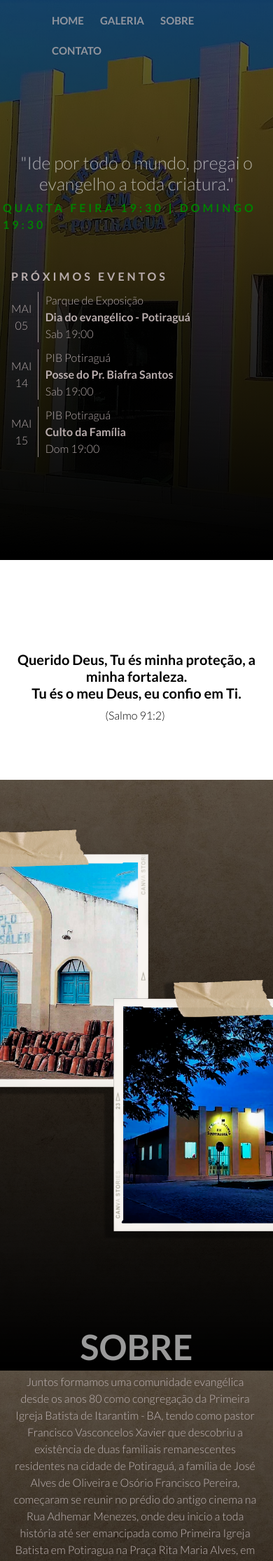
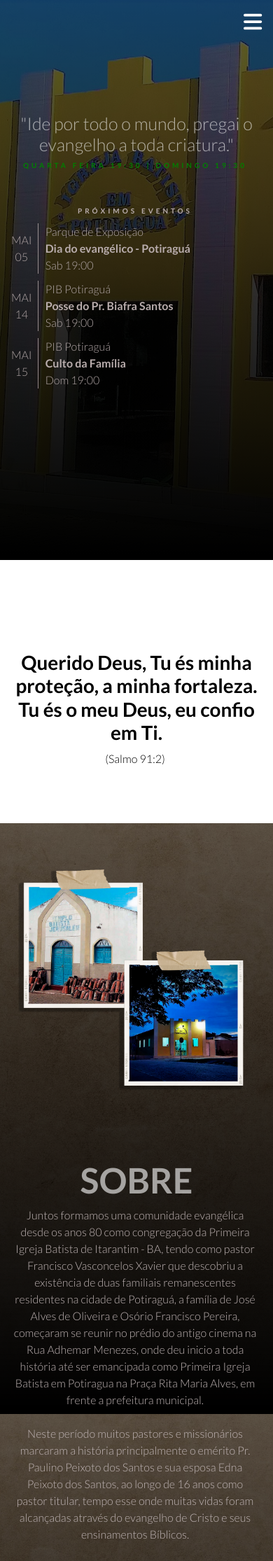
Before and after one commit to miqueiassousa/pibpotiragua, a PHP site: page / in a window 390 px wide; the page is wider, and only the part inside the window is pictured. Shown: the top 2230 px of that part at 70% size. Run offline with PHP 8.4, Linux system fonts and the light colour scheme; some libraries are stand-ins or nearby versions.

Commit message:
Alterações e correções menu mobile

```diff
--- a/css/custom.css
+++ b/css/custom.css
@@ -80,8 +80,13 @@
 
 
 /* menu btn styling */
-nav .menu-btn {
-    display: none;
+nav .menu-btn{
+	display: none;
+}
+
+.menu-icone {
+    color: #fff;
+    font-size: 30px;
 }
 
 .scroll-up-btn {
--- a/css/responsive.css
+++ b/css/responsive.css
@@ -2,6 +2,10 @@
 
     .colunas .coluna1 {
         display: none;
+    }
+
+    .colunas {
+        margin: 30px 0 0 0;
     }
 
     .coluna1,
@@ -9,9 +13,9 @@
     .coluna3,
     .coluna4,
     .coluna5 {
-       display: flex;
-       margin: 0;
-       padding: 0;
+        display: flex;
+        margin: 0;
+        padding: 0;
     }
 
     .colunas {
@@ -27,15 +31,84 @@
     .conteudo-1 {
         padding: 0 0 30px 0;
     }
+
 }
 
 
 @media (max-width: 574.00px) {
 
+    .redesocial-menu {
+        display: none;
+    }
+    /* MENU MOBILE */
+
+    #header .navbar-brand img {
+        max-width: 180px;
+    }
+
+    #header .navbar-collapse {
+        width: 100%;
+    }
+
+
+    /* MENU */
+    #header .navbar .menu-btn {
+        display: block;
+        z-index: 999;
+    }
+
+    .menu-btn i.active:before {
+        content: "\f00d";
+    }
+
+    /* NAV BAR */
+    #header .navbar .menu {
+        position: fixed;
+        height: 100vh;
+        width: 100%;
+        left: -100%;
+        top: 0;
+        background: rgb(0, 0, 0);
+        text-align: center;
+        padding-top: 80px;
+        transition: all 0.3s ease;
+
+    }
+
+    #header .navbar .menu.active {
+        left: 0;
+    }
+
+    #header .navbar .menu li {
+        display: block;
+    }
+
+    #header .navbar .menu li a {
+        display: inline-block;
+        margin: 20px 0;
+        font-size: 25px;
+    }
+
+    #header .navbar .menu-btn i.active:before {
+        content: "/f00d";
+    }
+
+    .sobre-texto img {
+        width: 350px;
+        height: 350px;
+    }
+
+    .titulo2 {
+        font-size: 10px;
+        align-items: center;
+        justify-content: center;
+    }
+
     .jovens img {
         width: 300px;
         height: 300px;
     }
+
     .menu-geral {
         margin: 0;
         padding: 0px;
@@ -64,12 +137,18 @@
         margin: 0;
     }
 
-    #servicos .text-button {
+    #galeria .text-button {
         font-size: 10px;
     }
 
-    #versiculo .titulo {
+    #galeria .titulo {
         font-size: 20px;
+    }
+
+    .text-button {
+        margin: 0;
+        padding: 0;
+        background-color: red;
     }
 
     .colunas {
@@ -82,10 +161,11 @@
     .coluna3,
     .coluna4,
     .coluna5 {
-       margin: 10px;
+        margin: 10px;
     }
 
-    .coluna1 img, .linha-vertical {
+    .coluna1 img,
+    .linha-vertical {
         display: none;
     }
 
--- a/index.php
+++ b/index.html
@@ -38,40 +38,43 @@
 
     <div class="menu-geral">
         <div id="header">
+            <!-- <div class="container"> -->
             <div class="container">
-                <nav class="navbar navbar-expand-lg navbar-light">
-                    <div class="container">
+                <nav class="navbar navbar-expand-lg navbar-light justify-content-between">
+
+                    <!-- <button class="navbar-toggler" type="button" data-toggle="collapse" data-target="#navbarNav" aria-controls="navbarNav" aria-expanded="false" aria-label="Toggle navigation">
+                            <span class="navbar-toggler-icon"></span>
+                        </button> -->
+                    <!-- <div class="collapse navbar-collapse" id="navbarNav">-->
                     <div>
                         <ul class="menu">
                             <li><a class="menu-btn" href="#">Home <span class="sr-only">(current)</span></a></li>
                             <li><a class="menu-btn" href="#galeria">Galeria</a></li>
                             <li><a class="menu-btn" href="#sobre">Sobre</a></li>
                             <li><a class="menu-btn" href="#contato">Contato</a></li>
+                        </ul>
 
-                            </ul>
                     </div>
 
-                        <div class="collapse navbar-collapse" id="navbarNav">
-                            <ul class="list navbar-nav">
-
+                    <div class="redesocial-menu">
+                        <ul class="list">
                             <li>
-                                    <a href="https://www.facebook.com/pibjerusalemempotiragua" target="_blank" rel="noopener noreferrer"><i class="redesocial fa-brands fa-facebook"></i></a>
+                                <a href="https://www.facebook.com/pibjerusalempotiragua" target="_blank" rel="noopener noreferrer"><i class="redesocial fa-brands fa-facebook"></i></a>
                             </li>
 
                             <li>
                                 <a href="https://www.instagram.com/juventudepibj/" target="_blank" rel="noopener noreferrer"> <i class="redesocial fa-brands fa-instagram"></i></i></a>
                             </li>
+                        </ul>
 
-
-                            </ul>
                     </div>
-                        <div class="menu-btn">
+                    <div class="menu-btn menu-icone">
                         <i class="fas fa-bars"></i>
                     </div>
+                </nav>
             </div>
-                </nav>
 
-            </div>
+            <!-- </div> -->
         </div> <!-- Fim da Header -->
 
         <section class="conteudo-header">
@@ -167,12 +170,12 @@
     <div id="sobre">
         <div class="container">
             <div class="sobre-texto row flex">
-                <div class="img-igreja col-lg-6 col-sm-6 col-md-12">
+                <div class="img-igreja col-lg-6 col-sm-12 col-md-12">
                     <div>
                         <img src="assets/images/antesedepoisigreja.png" />
                     </div>
                 </div>
-                <div class="conteudo-sobre col-lg-6 col-sm-6 col-md-12">
+                <div class="conteudo-sobre col-lg-6 col-sm-12 col-md-12">
                     <h1 class="titulo1 center">SOBRE</h1>
                     <p class="lato texto">Juntos formamos uma comunidade evangélica desde os anos 80 como congregação
                         da Primeira Igreja Batista de Itarantim - BA, tendo como pastor Francisco Vasconcelos Xavier
@@ -458,7 +461,7 @@
                                 <li><a href="#sobre">Sobre</a></li>
                                 <div class="redes-social">
                                     <li>
-                                        <a href="https://www.facebook.com/pibjerusalemempotiragua" target="_blank" rel="noopener noreferrer"><i class="redesocial fa-brands fa-facebook"></i></a>
+                                        <a href="https://www.facebook.com/pibjerusalempotiragua" target="_blank" rel="noopener noreferrer"><i class="redesocial fa-brands fa-facebook"></i></a>
                                     </li>
 
                                     <li>
@@ -467,7 +470,6 @@
                                 </div>
                             </ul>
                         </div>
-
                     </div>
                 </div>
 
@@ -498,7 +500,7 @@
                 <div class="coluna5 col-lg-1 col-md-2 col-sm-12 ml-0">
                     <div class="column">
                         <p class="titulo">CONTATO</p>
-                        <p class="opaco">(73) 99614-8570</p>
+                        <p class="opaco">(73) 00000-0000</p>
                         <p class="opaco">contato@pibpotiragua.com.br</p>
                     </div>
                 </div>
--- a/js/main.js
+++ b/js/main.js
@@ -1,4 +1,43 @@
 jQuery(document).ready(function ($) {
+
+  /* sticky navbar on scroll script
+  $(window).scroll(function(){
+    if(this.scrollY > 20){
+        $('.navbar').addClass("sticky");
+    }else{
+        $('.navbar').removeClass("sticky");
+    }
+
+
+    // scroll-up button show/hide script
+    if(this.scrollY > 500){
+        $('.scroll-up-btn').addClass("show");
+    }else{
+        $('.scroll-up-btn').removeClass("show");
+    }
+
+
+  });
+  */
+
+  // slide-up script
+  $('.scroll-up-btn').click(function(){
+    $('html').animate({scrollTop: 0});
+    // removing smooth scroll on slide-up button click
+    $('html').css("scrollBehavior", "auto");
+  });
+
+  $('.navbar .menu li a').click(function(){
+    // applying again smooth scroll on menu items click
+    $('html').css("scrollBehavior", "smooth");
+  });
+
+  // toggle menu/navbar script
+  $('nav .menu-btn').click(function(){
+    $('nav .menu').toggleClass("active");
+    $('nav .menu-btn i').toggleClass("active");
+  });
+
   //FIXED HEADER
   window.onscroll = function () {
     if (window.pageYOffset > 140) {
```
Lines whose indentation alone changed are shown as unchanged.
